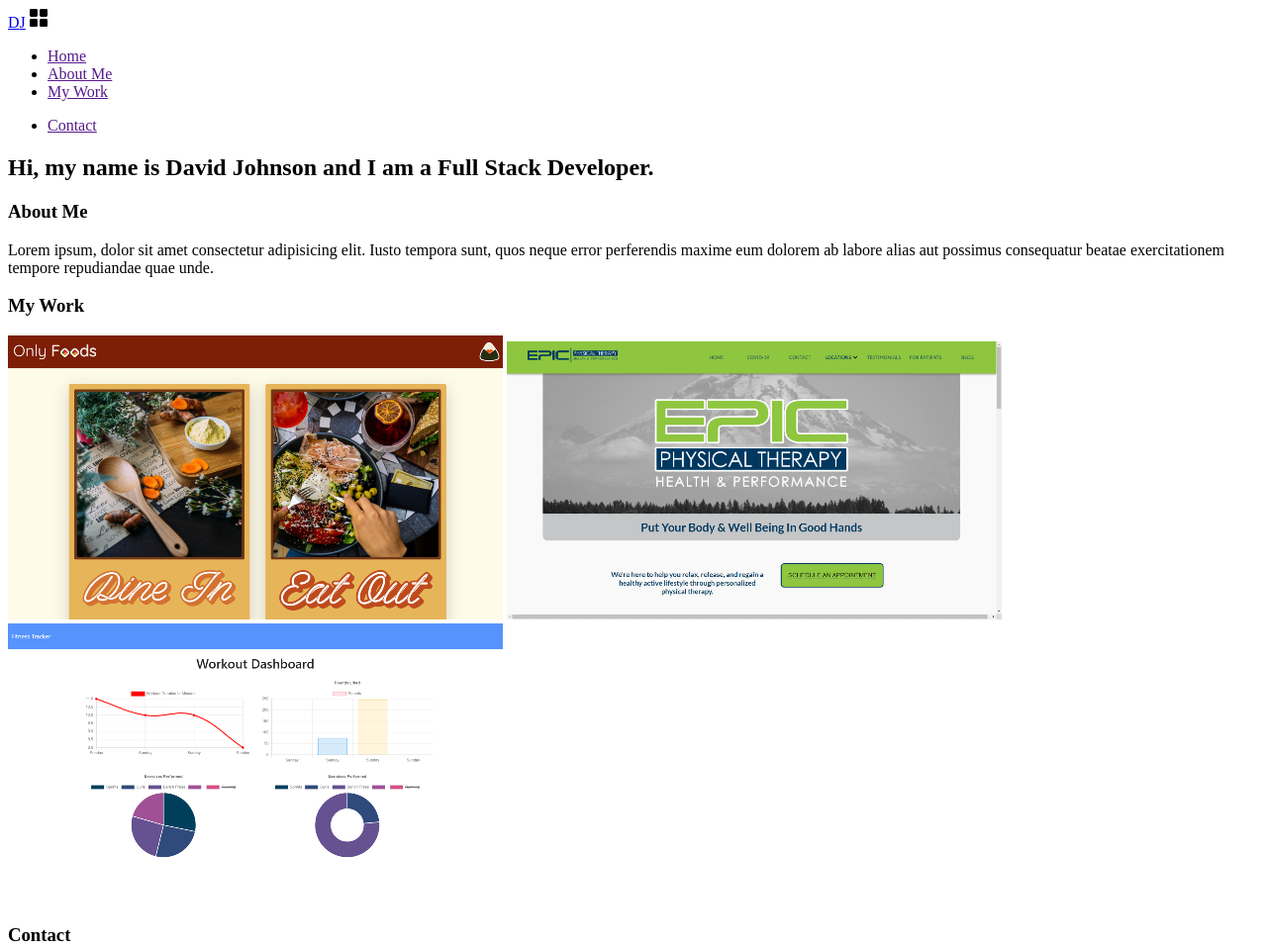
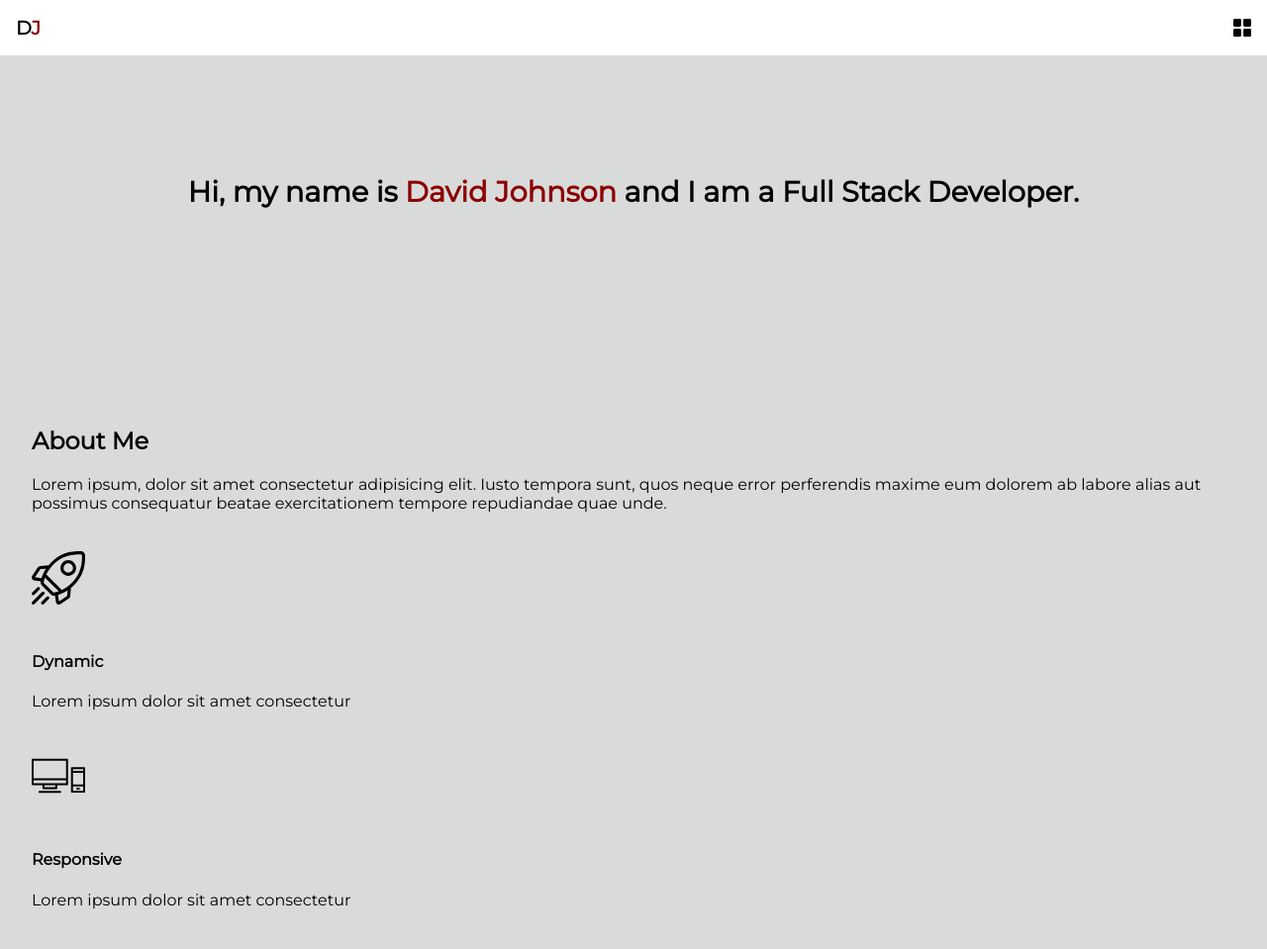
Before and after one commit to DavidMark24/david, a plain HTML site: page index.html in a window 1280 px wide. Shown: the top 959 px of the page at 99% size. Drawn offline with Linux system fonts and the light colour scheme; a web font is replaced by a local one.

Commit message:
Updated css and animation to hero

```diff
--- a/css/main.scss
+++ b/css/main.scss
@@ -0,0 +1,92 @@
+body {
+    background: #d9dbda ;
+    margin: 0;
+    font-family: 'Montserrat', sans-serif;
+}
+:root {
+--primary-color: darkred;
+
+}
+.navbar {
+background: white;
+padding: 1em;
+
+.logo {
+    text-decoration:none ;
+    font-weight: bold;
+    color: black;
+    font-size: 1.2em;
+}
+
+span {
+color: var(--primary-color);
+}
+nav {
+    display: none;
+}
+
+.container {
+    display: flex;
+    place-content: space-between;
+}
+
+}
+.mobile-nav {
+    cursor: pointer;
+}
+ a {
+     color: black;
+ }
+ section {
+     padding: 5em 2em;
+
+ }
+ .hero {
+     text-align: center;
+     font-weight: bolder;
+     font-size: larger;
+     span {
+         color: var(--primary-color);
+     }
+ }
+ .tracking-in-expand {
+	-webkit-animation: tracking-in-expand 1s cubic-bezier(0.215, 0.610, 0.355, 1.000) 0.05s both;
+	        animation: tracking-in-expand 1s cubic-bezier(0.215, 0.610, 0.355, 1.000) 0.05s both;
+}
+
+/* ----------------------------------------------
+ * Generated by Animista on 2021-7-26 13:31:44
+ * Licensed under FreeBSD License.
+ * See http://animista.net/license for more info.
+ * w: http://animista.net, t: @cssanimista
+ * ---------------------------------------------- */
+
+/**
+ * ----------------------------------------
+ * animation tracking-in-expand
+ * ----------------------------------------
+ */
+ @-webkit-keyframes tracking-in-expand {
+    0% {
+      letter-spacing: -0.5em;
+      opacity: 0;
+    }
+    40% {
+      opacity: 0.6;
+    }
+    100% {
+      opacity: 1;
+    }
+  }
+  @keyframes tracking-in-expand {
+    0% {
+      letter-spacing: -0.5em;
+      opacity: 0;
+    }
+    40% {
+      opacity: 0.6;
+    }
+    100% {
+      opacity: 1;
+    }
+  }
--- a/index.html
+++ b/index.html
@@ -4,13 +4,16 @@
     <meta charset="UTF-8">
     <meta http-equiv="X-UA-Compatible" content="IE=edge">
     <meta name="viewport" content="width=device-width, initial-scale=1.0">
+    <link rel="preconnect" href="https://fonts.googleapis.com">
+<link rel="preconnect" href="https://fonts.gstatic.com" crossorigin>
+<link href="https://fonts.googleapis.com/css2?family=Montserrat&family=Otomanopee+One&display=swap" rel="stylesheet">
     <link rel="stylesheet" href="/css/main.css">
     <title>Document</title>
 </head>
 <body>
     <div class="navbar">
         <div class="container">
-            <a href="#">D<span>J</span></a>
+            <a class="logo" href="#">D<span>J</span></a>
             <img id="mobile-cta" class="mobile-nav" src="images/menu.svg" alt="Open navigation">
             <nav>
                 <ul class="primary-nav">
@@ -28,7 +31,7 @@
     </div>
     <section class="hero">
         <div class="container">
-<h1>
+<h1 class="tracking-in-expand">
     Hi, my name is <span>David Johnson</span> and I am a Full Stack Developer.
 </h1>
         </div>
@@ -36,20 +39,25 @@
     <section class="about-me">
 <div class="container">
     <div class="about-me-up">
-        <h3>About Me </h3>
+        <h2>About Me </h2>
 <p>Lorem ipsum, dolor sit amet consectetur adipisicing elit. Iusto tempora sunt,
     quos neque error perferendis maxime eum dolorem ab labore alias aut possimus consequatur beatae exercitationem
     tempore repudiandae quae unde.
 </p>
     </div>
     <div class="skills-down">
-
+<img class="skills" src="images/shuttle.svg" alt="rocketship">
+<h4>Dynamic</h4>
+<p>Lorem ipsum dolor sit amet consectetur</p>
+<img class="skills" src="images/phone-and-computer-monitor-outlines-inside-a-circle.svg" alt="Computer and Phone">
+<h4>Responsive</h4>
+<p>Lorem ipsum dolor sit amet consectetur</p>
     </div>
 </div>
 </section>
 <section class="work">
     <div class="container">
-        <h3>My Work</h3>
+        <h2>My Work</h2>
 <img src="images/onlyfoods.png" alt="Only Foods Website">
 <img src="images/epic.png" alt="Epic PT Website">
 <img src="images/fitness.png" alt="Fitness Tracker Website">
@@ -58,7 +66,7 @@
 <section class="contact">
     <div class="container">
         <div class="contact-left">
-            <h3>Contact</h3>
+            <h2>Contact</h2>
             <form action="">
                 <label for="name">Name</label>
                 <input type="text"id="name" name="name">
```
Also changed, not shown: css/main.css, images/phone-and-computer-monitor-outlines-inside-a-circle.svg (added), images/shuttle.svg (added), 1 other file.
